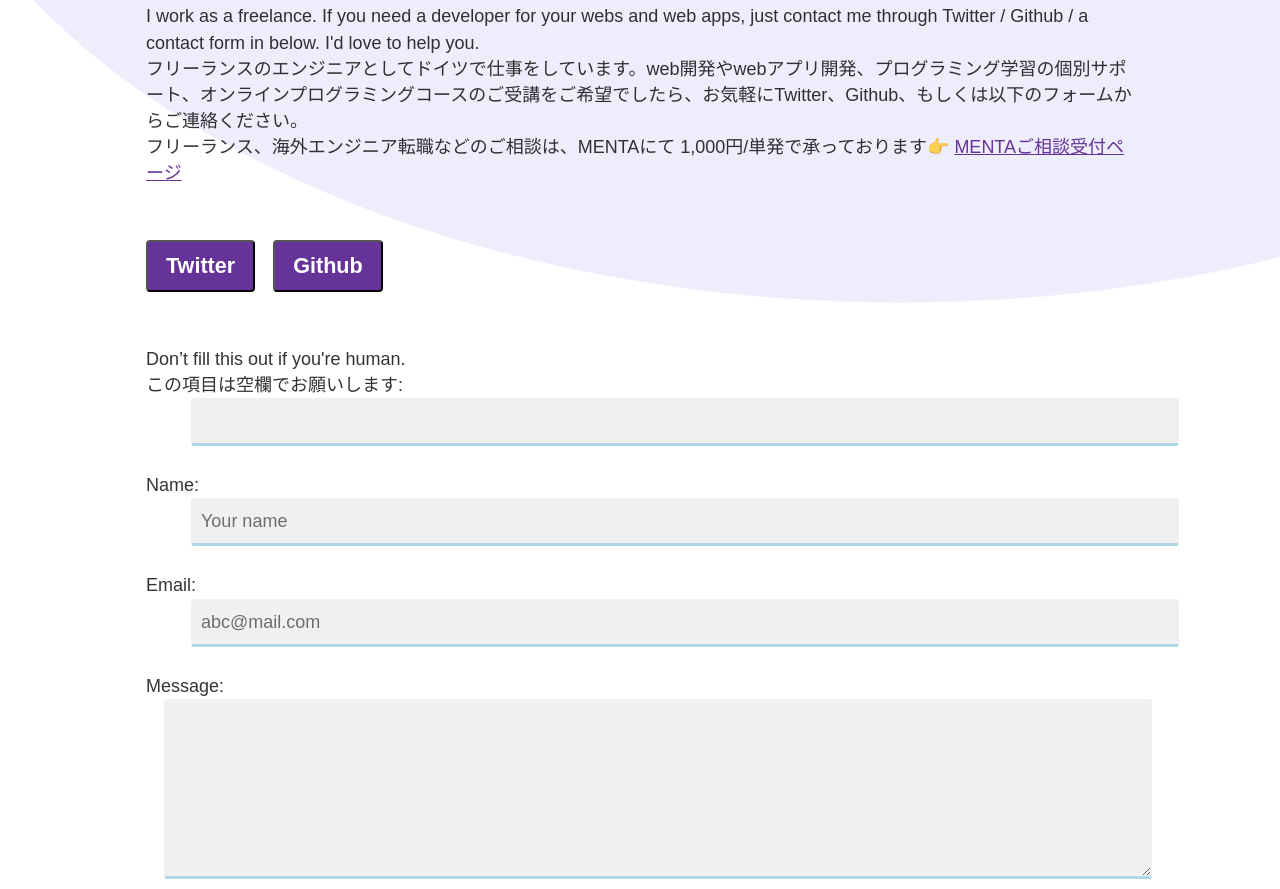
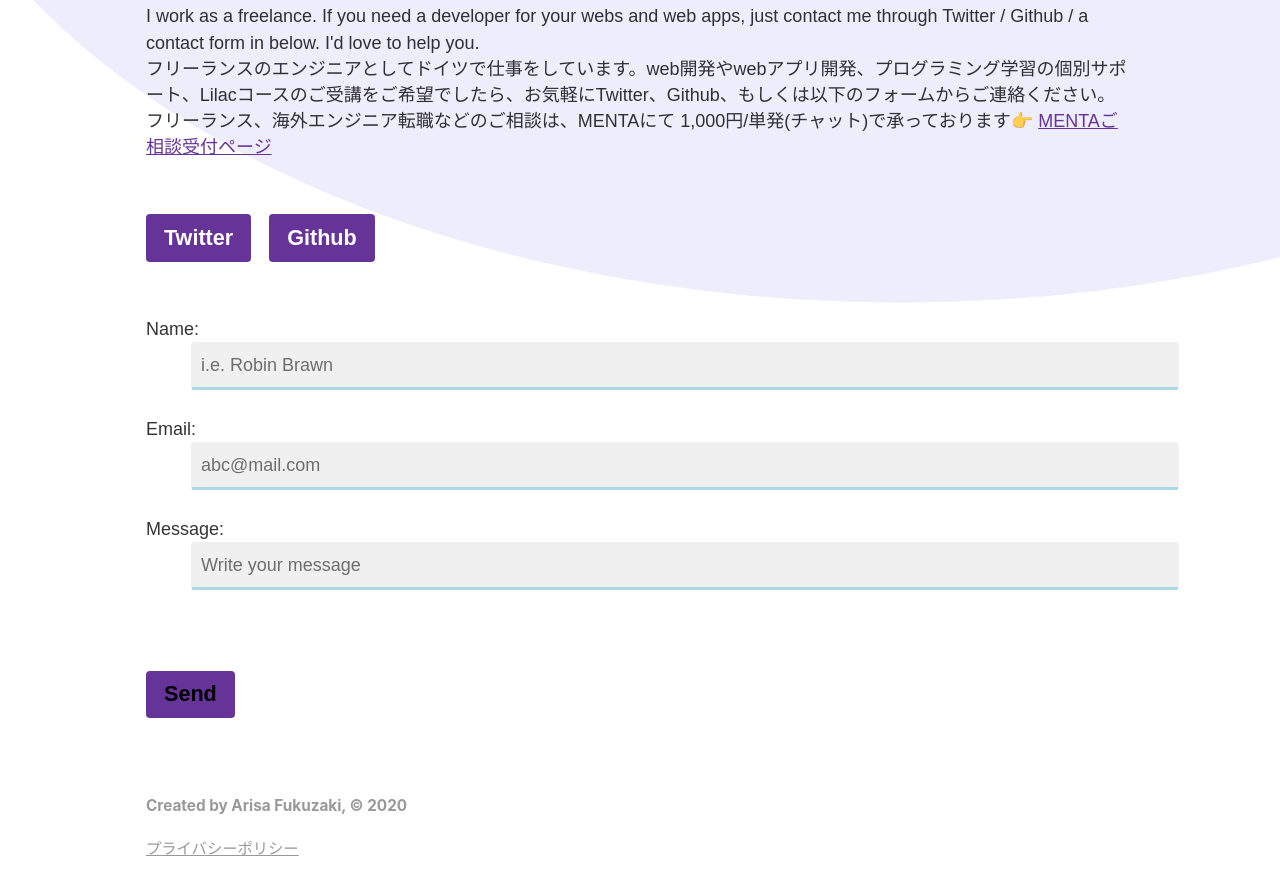
Before and after one commit to schabibi1/gatsbyCloud-contenful-blog, a Gatsby site: page /contact in a window 1280 px wide. Shown: the part 580-1469 px from the top of the page. Built offline with nearby package versions, Linux system fonts and the light colour scheme; Gatsby itself is replaced by a stand-in of ours.

Commit message:
close #2

```diff
--- a/src/components/contact-form.js
+++ b/src/components/contact-form.js
@@ -6,20 +6,22 @@ const ContactForm = () => {
   return (
     <div>
       <form
-        name="contact"
-        method="post"
-        data-netlify="true"
-        netlify-honeypot="bot-field"
-        action="/success"
+        // name="contact"
+        // method="post"
+        // data-netlify="true"
+        // netlify-honeypot="bot-field"
+        // action="/success"
+        action="https://getform.io/f/6746bcaf-e462-4c55-ad6a-f133ec83f13c"
+        method="POST"
       >
-        <input type="hidden" name="form-name" value="contact" />
+        {/* <input type="hidden" name="form-name" value="contact" />
 				<p className="hidden" className={contactFormStyles.formFlex}>
 					<label>Don’t fill this out if you're human. <br />この項目は空欄でお願いします: </label>
           <input name="bot-field" />
-				</p>
+				</p> */}
         <p className={contactFormStyles.formFlex}>
 					<label>Name: </label>
-          <input type="text" name="name" placeholder="Your name" />
+          <input type="text" name="name" placeholder="i.e. Robin Brawn" />
 				</p>
 				<p className={contactFormStyles.formFlex}>
 					<label>Email: </label>
@@ -27,7 +29,7 @@ const ContactForm = () => {
 				</p>
 				<p className={contactFormStyles.formFlex}>
 					<label>Message: </label>
-          <textarea name="message"></textarea>
+          <input type="text" name="message" placeholder="Write your message" />
 				</p>
 				<p>
 					<button className={contactFormStyles.contactButton} type="submit">Send</button>
--- a/src/components/contact-form.module.scss
+++ b/src/components/contact-form.module.scss
@@ -29,11 +29,13 @@ textarea {
   font-weight: 800;
   margin: 3rem 1rem 3rem 0;
   color: #ffffff;
+  transition: all .3s;
 
   &:hover {
     background: #8f69b6;
     color: #ffffff;
     cursor: pointer;
+    transition: all .3s;
   }
 }
 
--- a/src/pages/contact.js
+++ b/src/pages/contact.js
@@ -13,8 +13,8 @@ const ContactPage = () => {
 			<h1 className={contactStyles.topTitle}>Contact Me</h1>
 			<div>
 				I work as a freelance. If you need a developer for your webs and web apps, just contact me through Twitter / Github / a contact form in below. I'd love to help you.
-				<br />フリーランスのエンジニアとしてドイツで仕事をしています。web開発やwebアプリ開発、プログラミング学習の個別サポート、オンラインプログラミングコースのご受講をご希望でしたら、お気軽にTwitter、Github、もしくは以下のフォームからご連絡ください。
-				<br />フリーランス、海外エンジニア転職などのご相談は、MENTAにて 1,000円/単発で承っております👉 <a href="https://menta.work/plan/2157" target="_blank" rel="noopener noreferrer">MENTAご相談受付ページ</a>
+				<br />フリーランスのエンジニアとしてドイツで仕事をしています。web開発やwebアプリ開発、プログラミング学習の個別サポート、Lilacコースのご受講をご希望でしたら、お気軽にTwitter、Github、もしくは以下のフォームからご連絡ください。
+				<br />フリーランス、海外エンジニア転職などのご相談は、MENTAにて 1,000円/単発(チャット)で承っております👉 <a href="https://menta.work/plan/2157" target="_blank" rel="noopener noreferrer">MENTAご相談受付ページ</a>
 			</div>
 
 			<button className={contactStyles.twitterColor}>
--- a/src/pages/contact.module.scss
+++ b/src/pages/contact.module.scss
@@ -11,14 +11,17 @@
 button {
   background: #663399;
   border-radius: 4px;
+  border-style: none;
   padding: .6rem 1rem;
   font-size: 1.2rem;
   font-weight: 800;
   margin: 3rem 1rem 0 0;
+  transition: all .3s;
 
   &:hover {
     background: #8f69b6;
     cursor: pointer;
+    transition: all .3s;
   }
 
   a {
```
